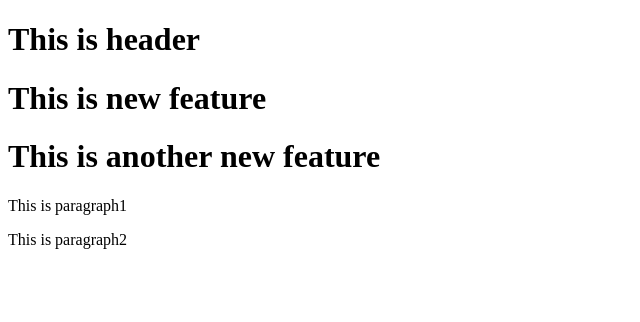
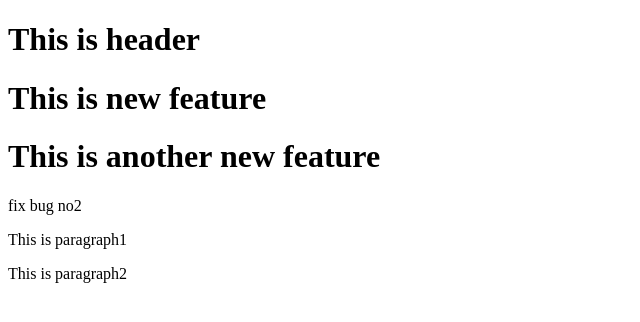
Before and after one commit to Pee00321/sample_git2, a plain HTML site: page index.html in a window 1280 px wide. Shown: the whole page, without its empty margins (0-640 px from the left). Drawn offline with Linux system fonts and the light colour scheme.

Commit message:
Fixes #2 successfully

```diff
--- a/index.html
+++ b/index.html
@@ -5,6 +5,7 @@
 <h1>This is header</h1>
 <h1>This is new feature</h1>
 <h1>This is another new feature</h1>
+<p>fix bug no2</p>
 <p>This is paragraph1</p>
 <p>This is paragraph2</p>
 </body>
```
